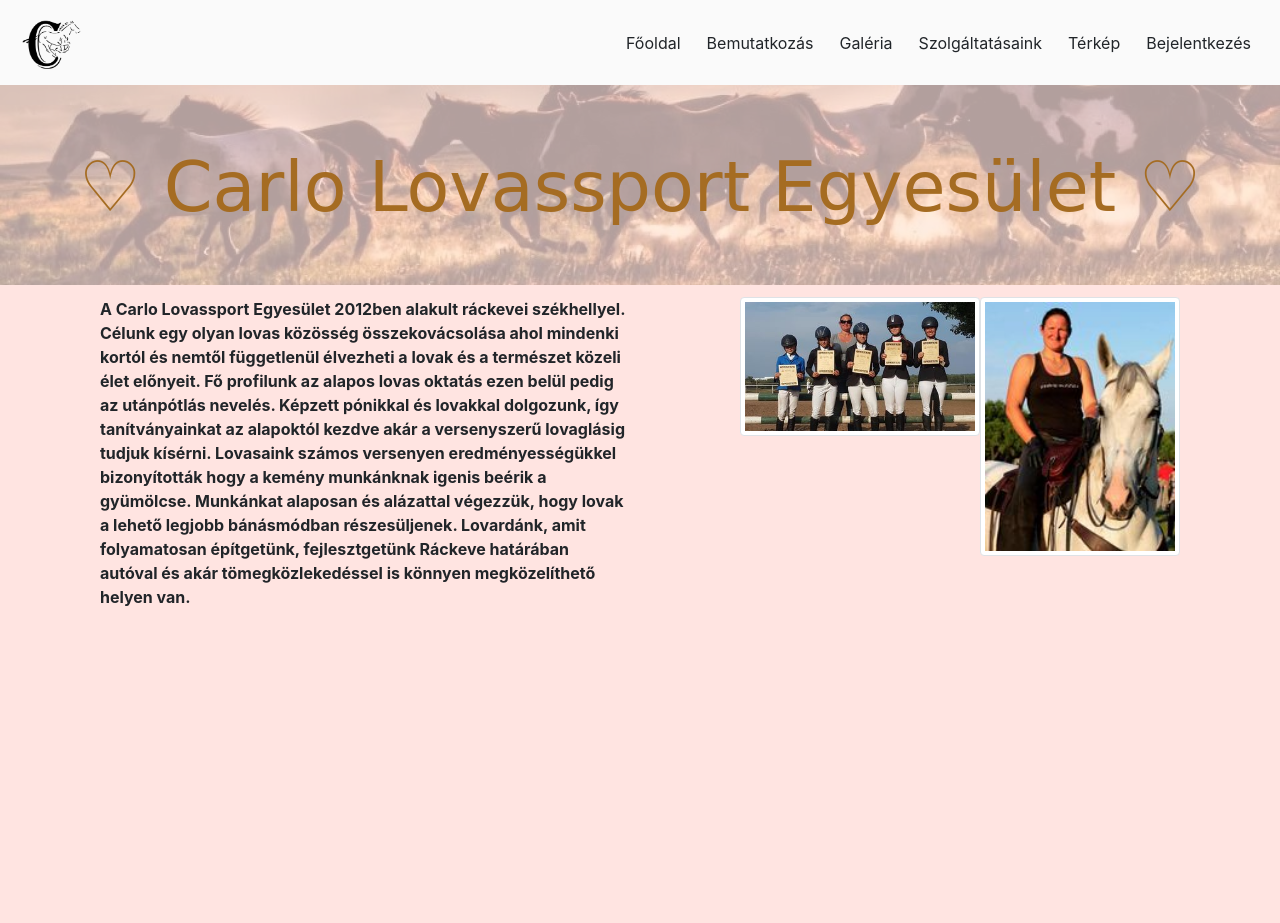
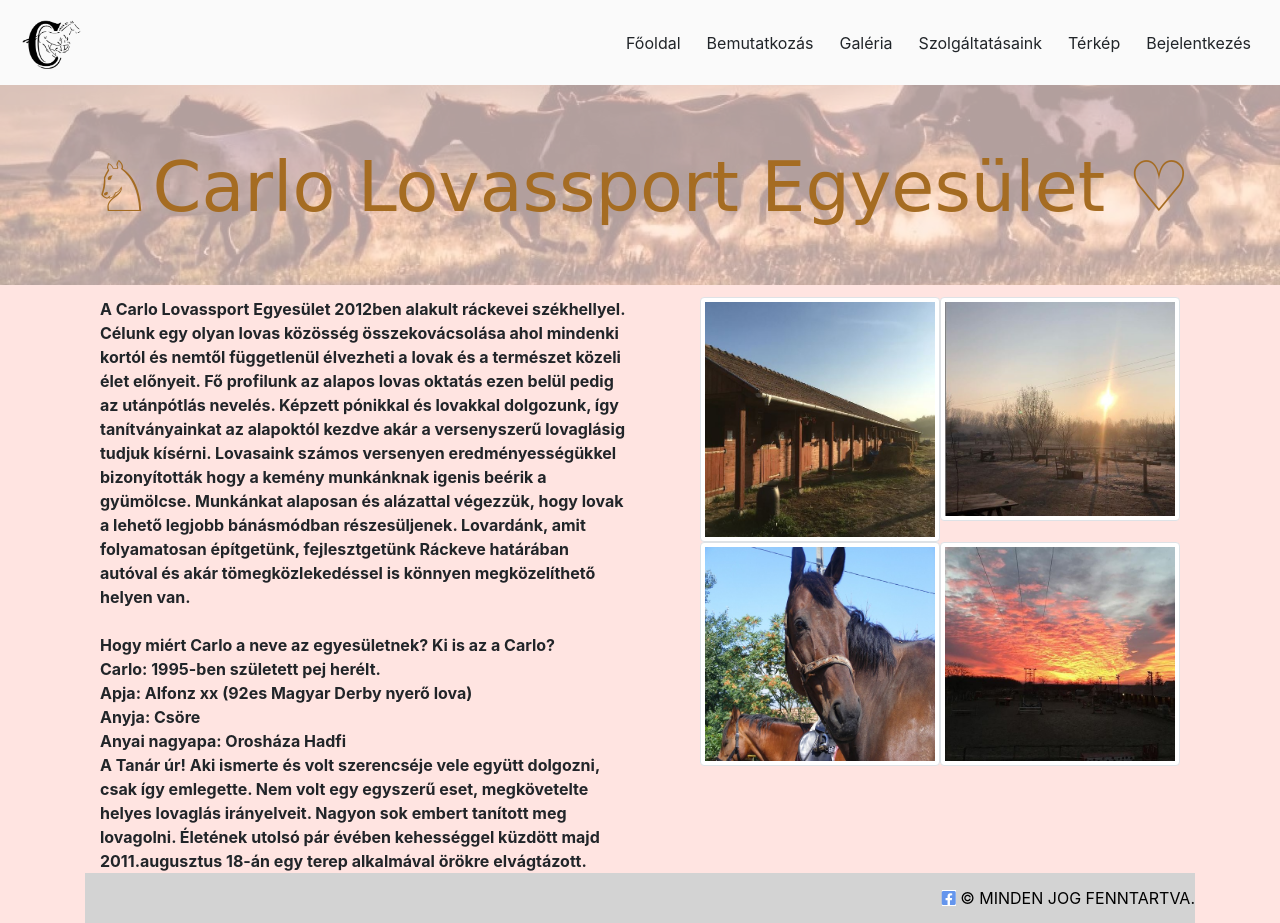
Before and after one commit to frucci44/Carlo-Lovasiskola, a PHP site: page / in a window 1280 px wide. Before the commit the page ends 606 px from the top, so only its background shows below. Run offline with PHP 8.4, Linux system fonts and the light colour scheme; some web fonts are replaced.

Commit message:
dwsd
dds

```diff
--- a/index.php
+++ b/index.php
@@ -26,6 +26,17 @@
                             Fő profilunk az alapos lovas oktatás ezen belül pedig az utánpótlás nevelés. Képzett pónikkal és lovakkal dolgozunk, így tanítványainkat az alapoktól kezdve akár a versenyszerű lovaglásig tudjuk kísérni. Lovasaink számos versenyen eredményességükkel bizonyították hogy a kemény munkánknak igenis beérik a gyümölcse.
                             Munkánkat alaposan és alázattal végezzük, hogy lovak a lehető legjobb bánásmódban részesüljenek.
                             Lovardánk, amit folyamatosan építgetünk, fejlesztgetünk Ráckeve határában autóval és akár tömegközlekedéssel is könnyen megközelíthető helyen van.
+                            <br>
+                            <br>
+                            Hogy miért Carlo a neve az egyesületnek? Ki is az a Carlo?
+                            <br>
+                            Carlo:
+                            1995-ben született pej herélt.<br>
+                            Apja: Alfonz xx (92es Magyar Derby nyerő lova)<br>
+                            Anyja: Csöre<br>
+                            Anyai nagyapa: Orosháza Hadfi <br>
+                            A Tanár úr! Aki ismerte és volt szerencséje vele együtt dolgozni, csak így emlegette. Nem volt egy egyszerű eset, megkövetelte helyes lovaglás irányelveit. Nagyon sok embert tanított meg lovagolni.
+                            Életének utolsó pár évében kehességgel küzdött majd 2011.augusztus 18-án egy terep alkalmával örökre elvágtázott.
                         </b>
                     </div>
                 </div>
@@ -33,9 +44,13 @@
             <div class="col">
                 <div class="box">
                     <div class="box-content">
-                        <img class="img-thumbnail" src="img/szilvi1.jpg" width="200" height="240"
-                             style="float: right" alt="Carlo Lovarda" title="Carlo Lovarda"></>
-                        <img class="img-thumbnail" src="img/szilvi2.jpg" width="240" height="240"
+                        <img class="img-thumbnail" src="img/lovardakép.jpg" width="240" height="240"
+                             style="float: right" alt="Carlo Lovarda" title="Carlo Lovarda">
+                        <img class="img-thumbnail" src="img/lovarda2.jpg" width="240" height="240"
+                             style="float: right" alt="Carlo Lovarda" title="Carlo Lovarda">
+                        <img class="img-thumbnail" src="img/lovarda3.jpg" width="240" height="240"
+                             style="float: right" alt="Carlo Lovarda" title="Carlo Lovarda">
+                        <img class="img-thumbnail" src="img/carlo2.jpg" width="240" height="240"
                              style="float: right" alt="Carlo Lovarda" title="Carlo Lovarda">
                     </div>
                 </div>
@@ -45,7 +60,6 @@
 </body>
 
 
+</html>
 
-
-
-</html>
+<?php include 'php/footer.php'; ?>
--- a/php/gallery.php
+++ b/php/gallery.php
@@ -79,7 +79,7 @@ if (benvanejelentkezve()) {
 <form action="upload.php" method="post" enctype="multipart/form-data">
   Kép feltöltés:
   <input type="file" name="fileToUpload" id="fileToUpload">
-  <input type="submit" value="Upload Image" name="submit">
+  <input type="submit" value="Kép kiválasztása:" name="submit">
 </form>
 
 <?php }
--- a/php/menu.php
+++ b/php/menu.php
@@ -77,7 +77,7 @@ function benvanejelentkezve() {
 <div class="head-padding"></div>
 <header>
   <div class="backg"></div>
-  <h1 class="glow">♡ Carlo Lovassport Egyesület ♡</h1>
+  <h1 class="glow">♘Carlo Lovassport Egyesület ♡</h1>
 </header>
 </div>
 </header>
--- a/php/services.php
+++ b/php/services.php
@@ -186,7 +186,9 @@
 ?>
 
 <h1>Szolgáltatásaink</h1>
-<p>Lorem, ipsum dolor sit amet consectetur adipisicing elit. Reiciendis unde atque quia corrupti eveniet repellat nemo reprehenderit illum necessitatibus enim dicta sapiente qui facere, vitae nostrum voluptates omnis eius obcaecati.</p>
+<p>Ha szeretnél egy jó társaság tagja lenni akkor foglalj időpontot lovaglásra.Itt azt is
+figyeljük, hogy a ló szeretete is benned legyen ne csak az,hogy üzzük őket mintha gépek lennének.
+Legyél bármilyen szinten Kezdő vagy Haladó szívesen várunk lovasórára.   </p>
 Ha szeretnél időpontot foglalni akkor <a href="login.php" class="reg">Jelentkezz be! </a>
 
 <?php
```
Also changed, not shown: img/carlo.jpg (deleted), img/carlo2.jpg (added), img/lovarda2.JPG (added), img/lovarda3.JPG (added), img/lovardakép.JPG (added).
